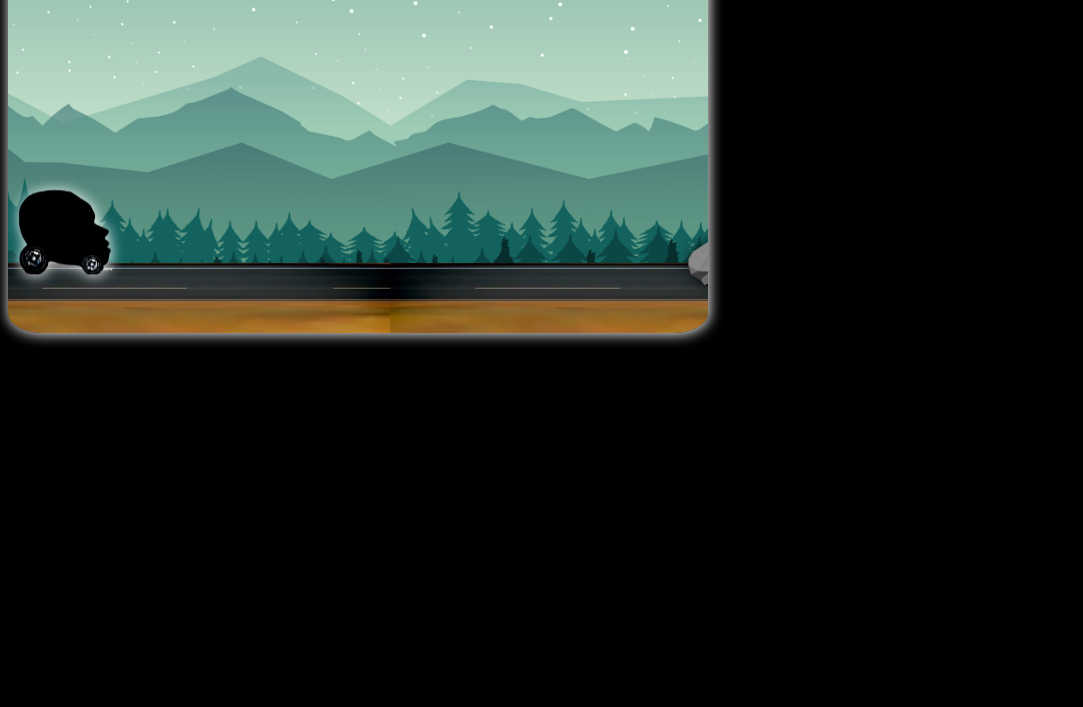
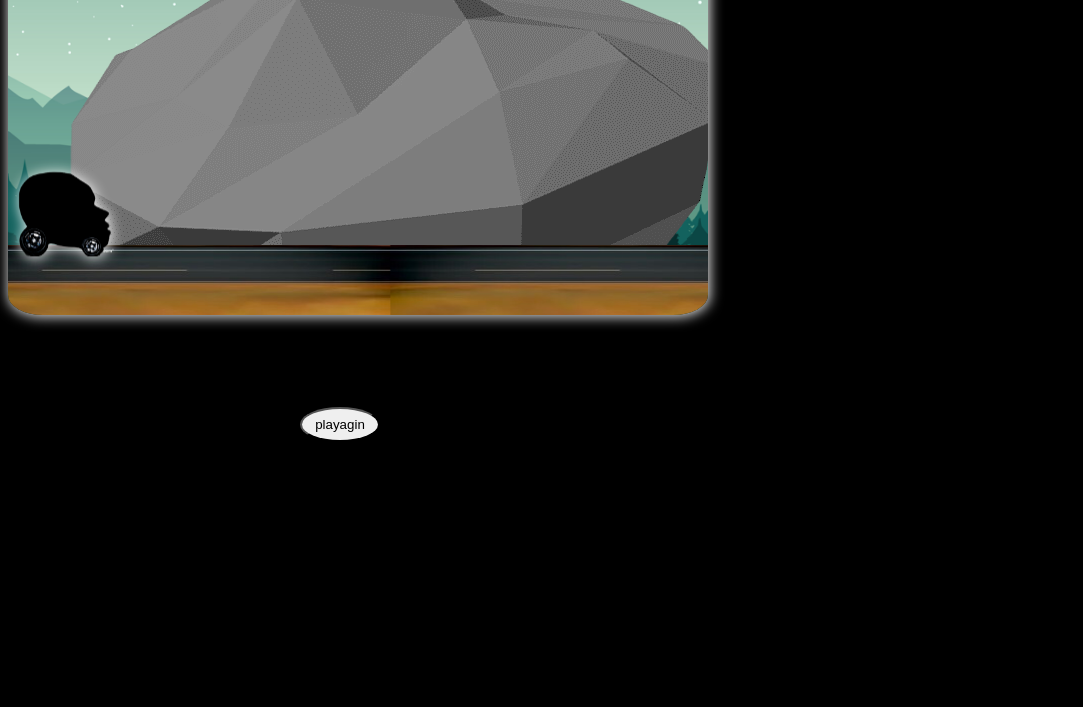
Before and after one commit to yonatankumsa/GA-project-one, a plain HTML site: page index.html in a window 1280 px wide. Shown: the part 93-800 px from the top of the page, without its empty margins (0-1083 px from the left). Drawn offline with Linux system fonts and the light colour scheme.

Commit message:
day 2 commit 4

```diff
--- a/index.html
+++ b/index.html
@@ -9,16 +9,17 @@
     <script src="/main.js" async defer></script>
 </head>
 <body>
-  div.
-  <h1 class="gamestatus">game over</h1>
-    <div id="background">
+  <h1 class="gamestatus"></h1>
+  <div id="background">
+      <div class="welcome"></div>
 
         <h1 id="score">0</h1>
         <h1 id="score1">score:</h1>
        <img id="obs1" class="obsclass"  src="/img/PhotoRoom_20220523_143404.PNG" alt="">
 
         <div id="road"></div>
-        <img id="player" src="/img/E743C0C1-9B90-4A5B-A001-4497C6BB2DBD.PNG" alt="">
-    </div>
+        <img class="playerc" id="player" src="/img/E743C0C1-9B90-4A5B-A001-4497C6BB2DBD.PNG" alt="">
+      </div>
+      <button></button>
 </body>
 </html>
--- a/main.js
+++ b/main.js
@@ -1,9 +1,11 @@
 let player = document.getElementById("player");
 let obs =document.getElementById("obs1")
 let gameBackground = document.getElementById("background");
+let gameover = document.getElementsByClassName("gamestatus")
+let gameScore = document.getElementById("score");
+let playagain= document.querySelector("button")
 
-let gameScore = document.getElementById("score");
-
+let playagainbutton=document.getElementById("button")
 function yoni(){
 if(player.classList!=="jump"){
 
@@ -32,17 +34,22 @@ console.log(obsLeft)
 if(playerTvalue===250 && obsLeft<70 && obsLeft>30){
     // alert("You Crashed")
     gameScore.innerText=""
-    player.classList.remove("jump")
+
+    gameover.innerText="GAMEOVER";
+    playagain.setAttribute("Id","button")
+    playagain.innerText="playagin"
+    obs.removeAttribute("class")
 }
 
-if(playerTvalue!==250 && obsLeft<50 && obsLeft>10){
+if(playerTvalue!==250 && obsLeft<70 && obsLeft>30){
 gameScore.innerText++;
 console.log(gameScore.innerText)
 }
 
 
-if(gameScore.innerText==="15"){
+if(gameScore.innerText>=3){
     alert("high score")
     gameScore.innerText=""
+    obs.removeAttribute("class")
 }
       }, 100);
--- a/style.css
+++ b/style.css
@@ -53,7 +53,7 @@ body{
 
 } */
 
-img{
+.playerc{
     width:100px;
 
     background: url("/img/E743C0C1-9B90-4A5B-A001-4497C6BB2DBD.PNG");
@@ -122,3 +122,21 @@ img{
     font-size: 50px;;
 
 }
+
+/* .welcome{
+    background: rgba(255, 0, 0, 0.339);
+    width:1800px;
+    height:1700px;
+    position: relative;
+    z-index: 30;
+} */
+
+#button{
+    left:300px;
+    top:500px;
+    position: absolute;
+    height:35px;
+    width: 80px;
+    border-radius: 50%;
+
+}
```
